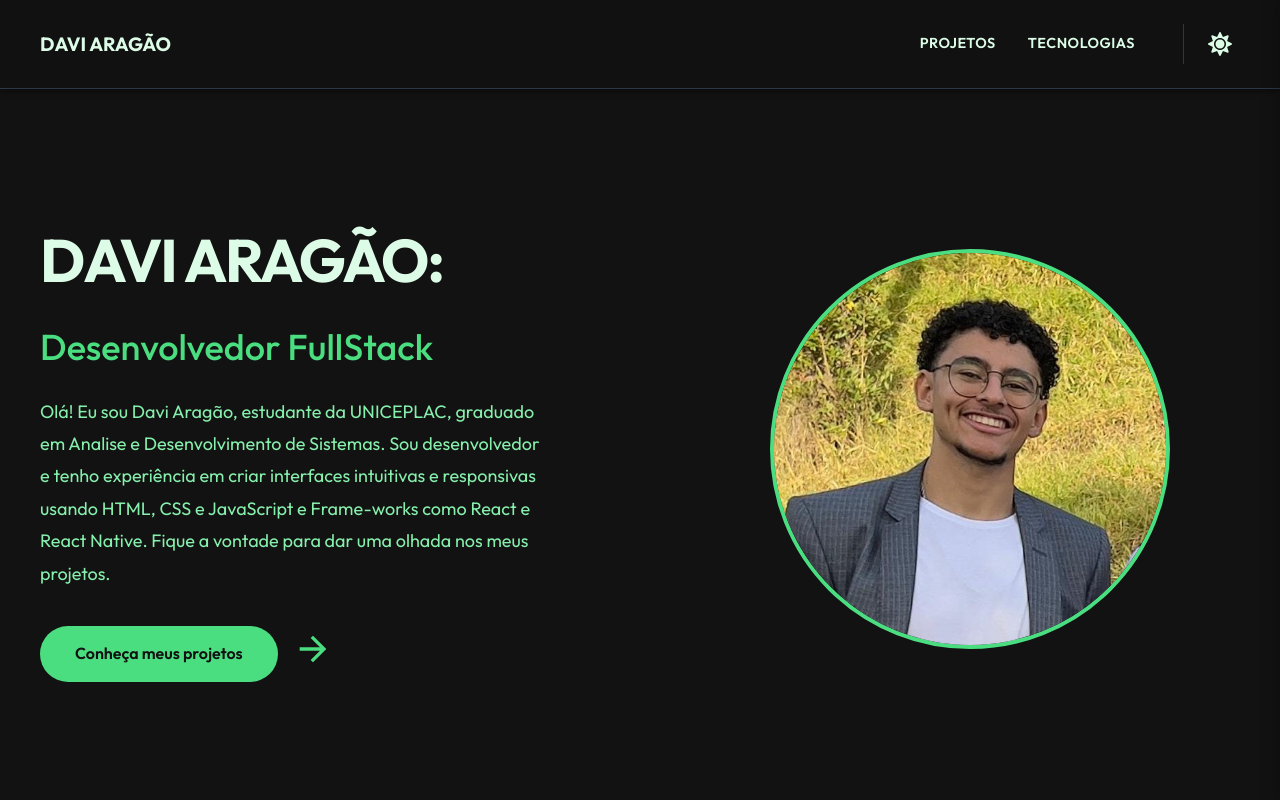
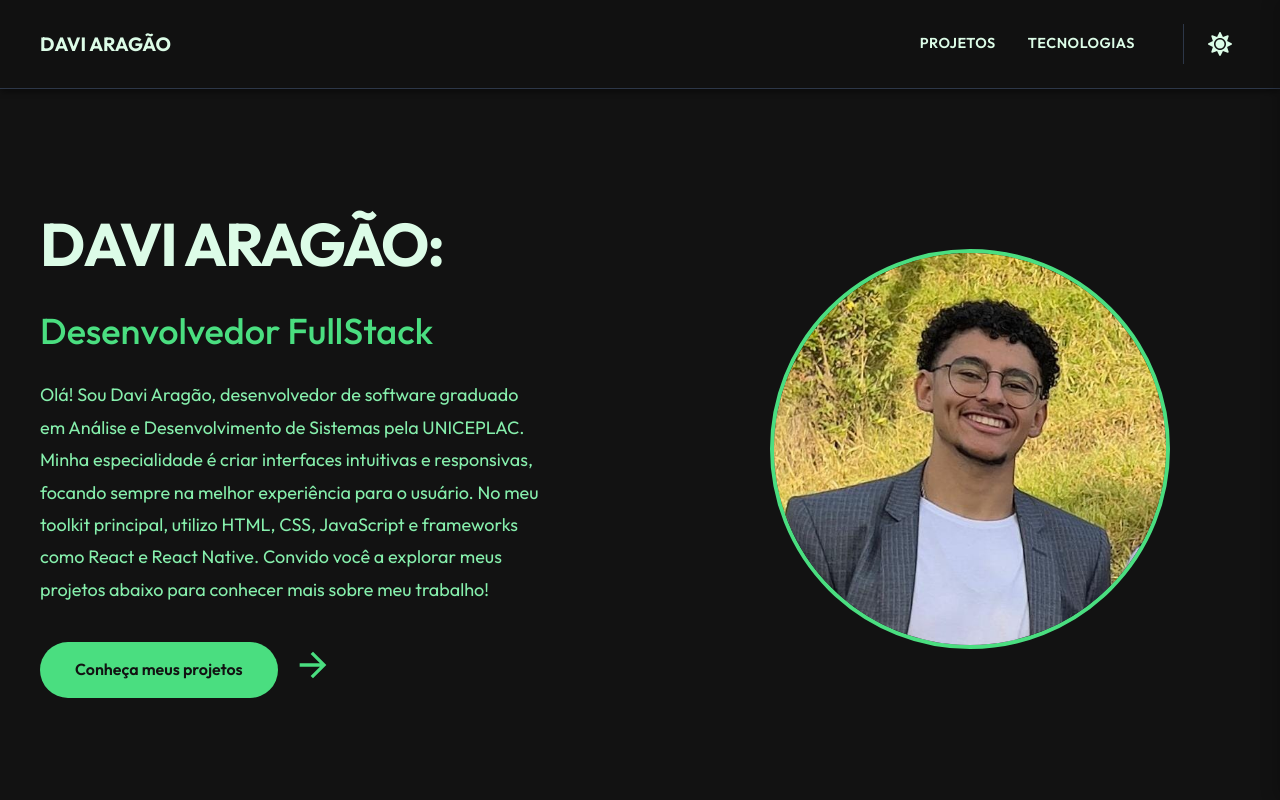
Before and after one commit to daviaragaoyt/portifolio, a React (Vite) app: page / in a window 1280 px wide. Shown: the top 800 px of the page. Built offline with nearby package versions, Linux system fonts and the light colour scheme.

Commit message:
new text hero add

```diff
--- a/src/components/HeroSection.tsx
+++ b/src/components/HeroSection.tsx
@@ -16,7 +16,7 @@ const HeroSection: React.FC = () => {
                     <h1 className="profile-title">DAVI ARAGÃO:</h1>
                     <h2 className="profile-subtitle">Desenvolvedor FullStack</h2>
                     <p className="profile-paragraph">
-                        Olá! Eu sou Davi Aragão, estudante da UNICEPLAC, graduado em Analise e Desenvolvimento de Sistemas. Sou desenvolvedor e tenho experiência em criar interfaces intuitivas e responsivas usando HTML, CSS e JavaScript e Frame-works como React e React Native. Fique a vontade para dar uma olhada nos meus projetos.
+                        Olá! Sou Davi Aragão, desenvolvedor de software graduado em Análise e Desenvolvimento de Sistemas pela UNICEPLAC. Minha especialidade é criar interfaces intuitivas e responsivas, focando sempre na melhor experiência para o usuário. No meu toolkit principal, utilizo HTML, CSS, JavaScript e frameworks como React e React Native. Convido você a explorar meus projetos abaixo para conhecer mais sobre meu trabalho!
                     </p>
                     <div className="button-container">
                         <a href="#projetos" className="button-link">Conheça meus projetos</a>
```
